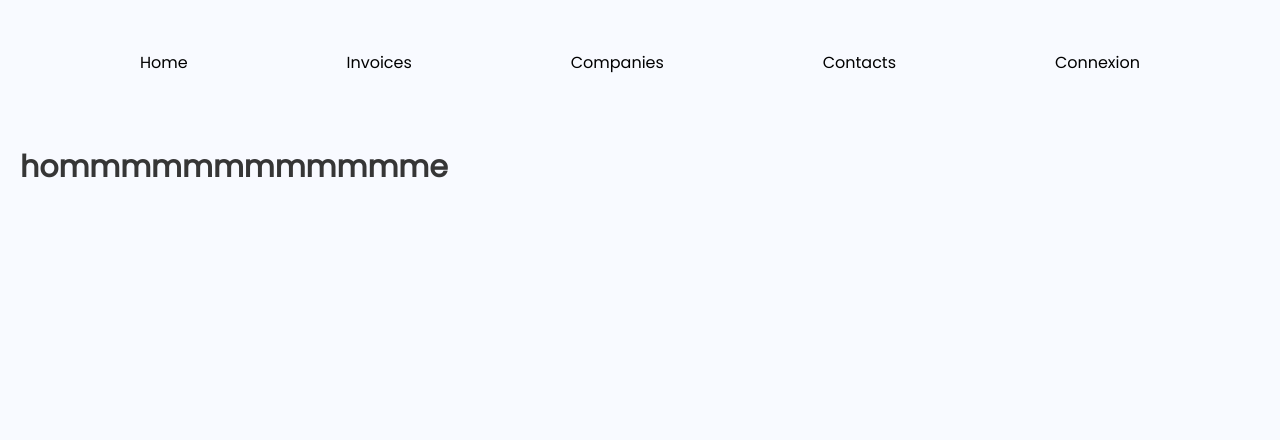
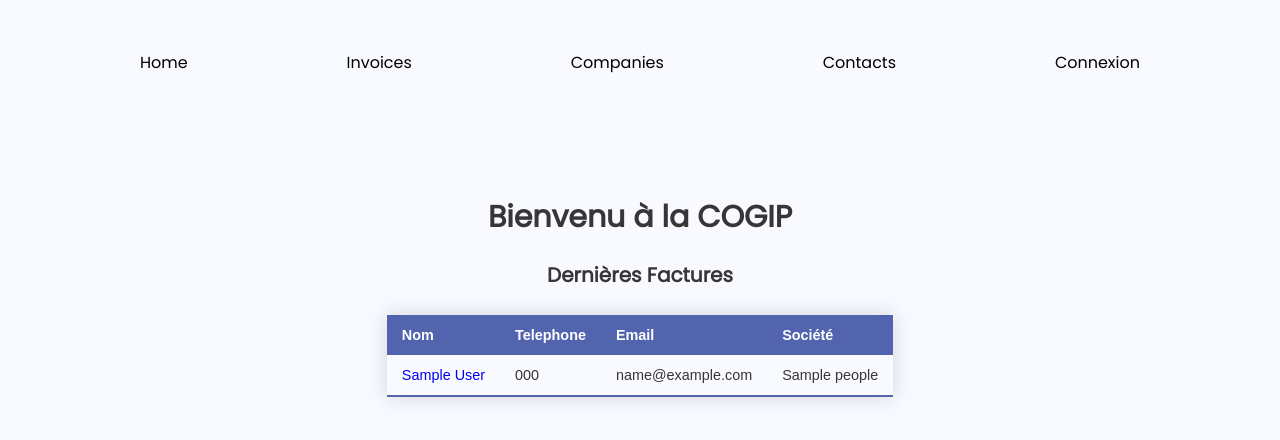
Before and after one commit to ShinYami/PHP-challenge-2-COGIP, a PHP site: template views/app/home.php in a window 1280 px wide. Shown: the top 440 px of the page. Run offline with PHP 8.4, Linux system fonts and the light colour scheme; the template is opened without the code that fills it: most values are stand-ins (such as "Sample title", 1, 10 or a date in 2020); some libraries are stand-ins or nearby versions.

Commit message:
welcome page display

```diff
--- a/public/index.php
+++ b/public/index.php
@@ -22,6 +22,7 @@ $router->get('/listeContact', 'App\Controllers\ContactController@listeContact');
 $router->get('/listeContact/:id', 'App\Controllers\ContactController@detailContact');
 $router->get('/newContact', 'App\Controllers\ContactController@newContact');
 $router->post('/newContact', 'App\Controllers\ContactController@newContactPost');
+$router->get('/login', 'App\Controllers\UserController@login');
 
 try {
     $router->run();
--- a/views/app/home.php
+++ b/views/app/home.php
@@ -1 +1,33 @@
-<h1>hommmmmmmmmmmme</h1>
+<main class="content">
+        <div class="welcome">
+            <h1>Bienvenu à la COGIP</h1>
+        </div>
+
+        <div class="table_content">
+<h2 class="table_title">Dernières Factures</h1>
+
+<table class="styled-table">
+    <thead>
+        <tr>
+            <th>Nom</th>
+            <th>Telephone</th>
+            <th>Email</th>
+            <th>Société</th>
+        </tr>
+    </thead>
+    <tbody>
+    <?php foreach ($params['peoples'] as $peoples) : ?>
+
+<tr>
+    <td><a href="./listeContact/<?= $peoples['people_id']  ?>">
+        <?= $peoples['people_firstname'] ?> <?= $peoples['people_lastname'] ?>
+    </a></td>
+    <td><?=$peoples['people_phone']?></td>
+    <td><?=$peoples['people_email']?></td>
+    <td><?=$peoples['company_name']?></td>
+</tr>
+<?php endforeach; ?>
+    </tbody>
+</table>
+
+</div>
--- a/views/template.php
+++ b/views/template.php
@@ -14,11 +14,11 @@
 <body>
 <header class="head">
         <nav class="navigation">
-            <a href="">Home</a>
+            <a href="/">Home</a>
             <a href="">Invoices</a>
             <a href="">Companies</a>
-            <a href="./listeContact">Contacts</a>
-            <a href="">Connexion</a>
+            <a href="/listeContact">Contacts</a>
+            <a href="/login">Connexion</a>
         </nav>
     </header>
     <?= $content ?>
```
Also changed, not shown: app/Controllers/UserController.php (+7 -1 lines).
